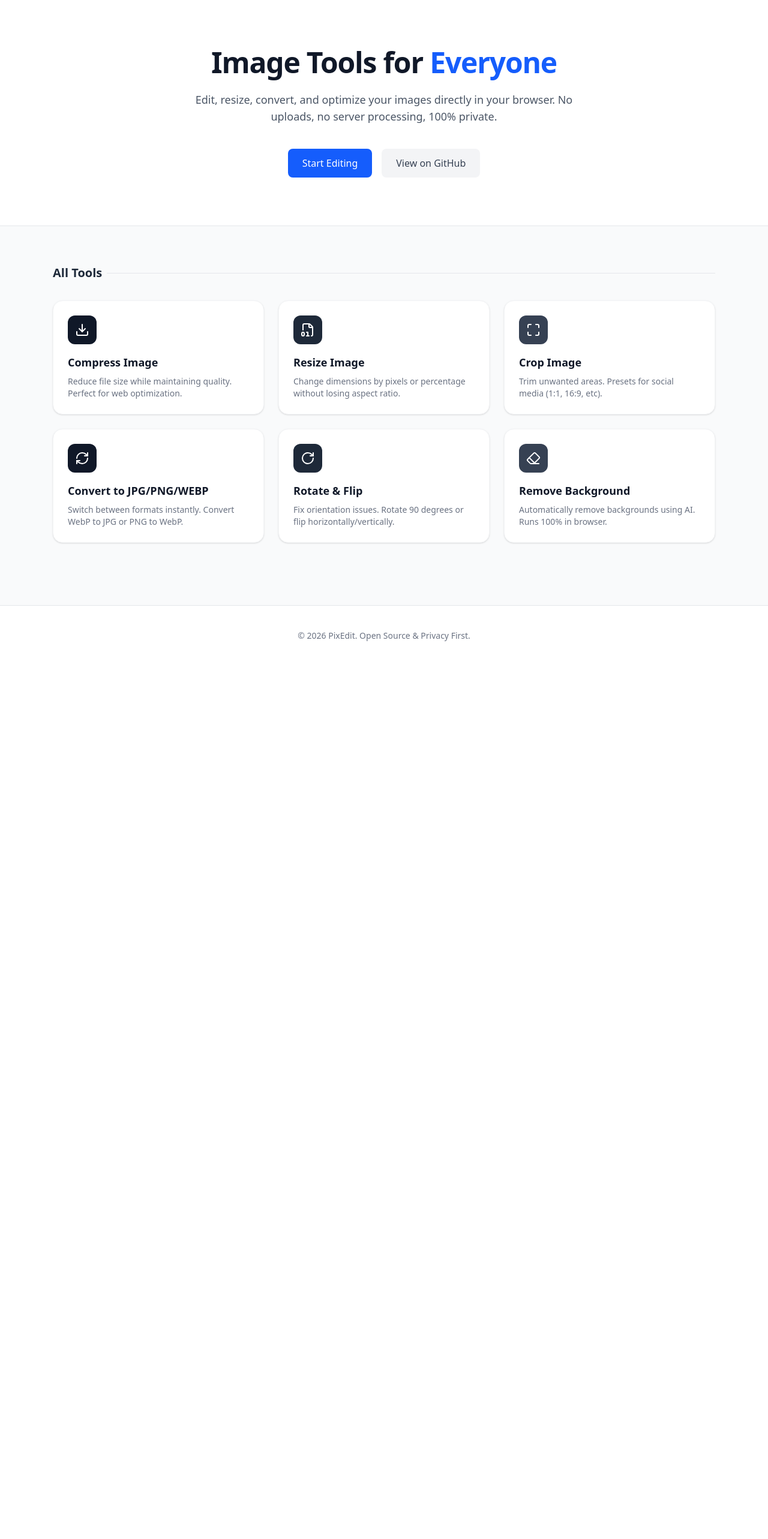
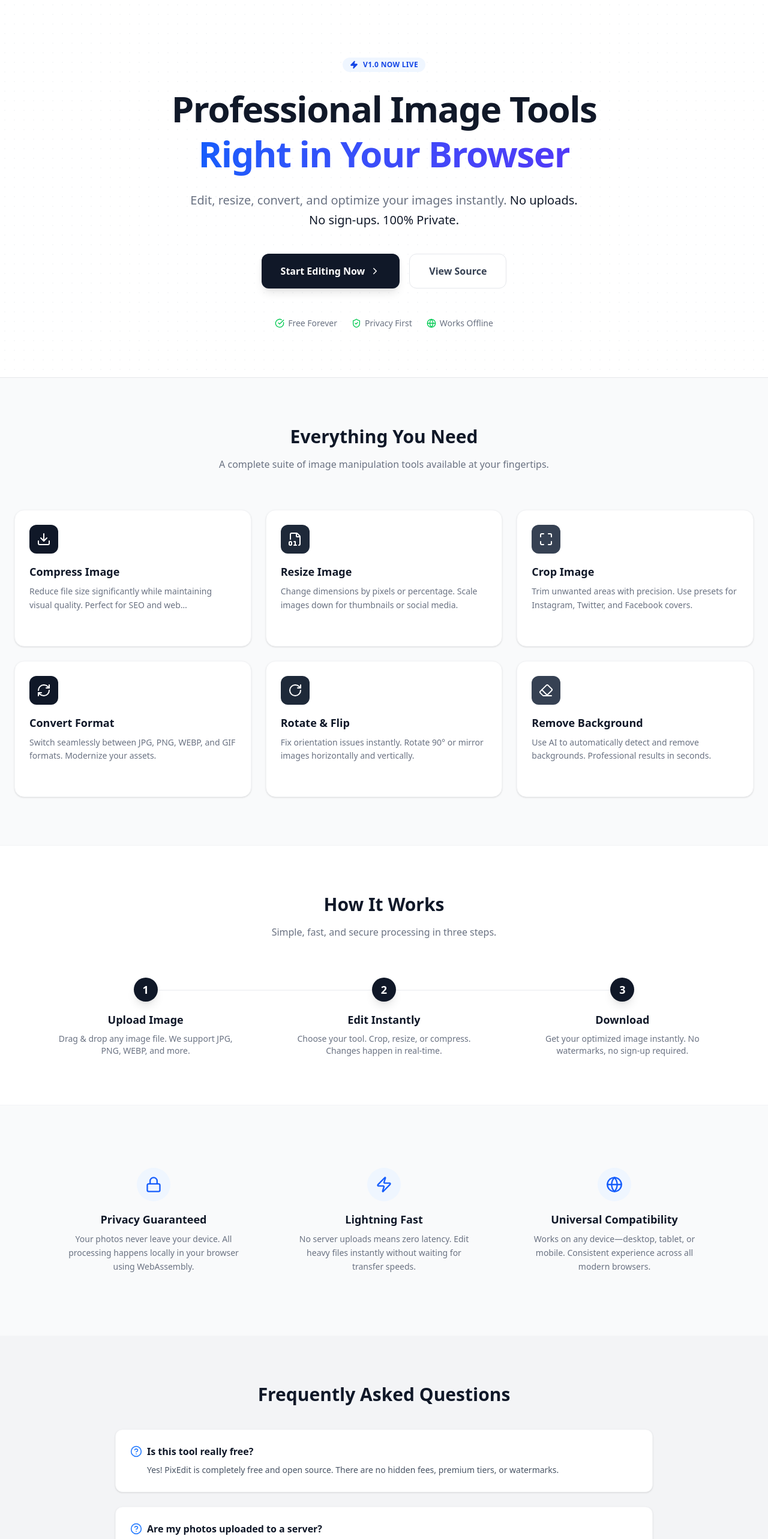
Before and after one commit to dev-techz/image_utility_final, a React (Vite) app in the folder client/: page / in a window 1280 px wide. Shown: the top 2566 px of the page at 60% size. Before the commit the page ends 1110 px from the top, so only its background shows below. Built offline with nearby package versions, Linux system fonts and the light colour scheme.

Commit message:
feat: overhaul homepage with hero, features, and FAQ sections

```diff
--- a/client/src/pages/Home.jsx
+++ b/client/src/pages/Home.jsx
@@ -1,44 +1,97 @@
 import React from 'react';
 import { Link } from 'react-router-dom';
-import { Maximize, RotateCw, FileDigit, Eraser, Download, RefreshCw, Scissors, Image as ImageIcon } from 'lucide-react';
+import {
+  Maximize, RotateCw, FileDigit, Eraser, Download, RefreshCw,
+  ShieldCheck, Zap, Lock, Globe, CheckCircle, HelpCircle, ChevronRight
+} from 'lucide-react';
 
 const ToolCard = ({ to, icon: Icon, title, desc, color }) => (
   <Link to={to} className="group relative block p-6 bg-white border border-gray-100 rounded-2xl shadow-sm hover:shadow-md transition-all hover:-translate-y-1">
-    <div className={`w-12 h-12 rounded-xl flex items-center justify-center mb-4 ${color}`}>
-      <Icon className="w-6 h-6 text-white" />
+    <div className={`w-12 h-12 rounded-xl flex items-center justify-center mb-4 ${color} text-white transition-transform group-hover:scale-110`}>
+      <Icon className="w-6 h-6" />
     </div>
     <h3 className="text-lg font-bold text-gray-900 group-hover:text-blue-600 transition-colors">{title}</h3>
-    <p className="text-sm text-gray-500 mt-2 line-clamp-2">{desc}</p>
+    <p className="text-sm text-gray-500 mt-2 line-clamp-2 leading-relaxed">{desc}</p>
+    <div className="mt-4 flex items-center text-xs font-semibold text-blue-600 opacity-0 group-hover:opacity-100 transition-opacity">
+      Launch Tool <ChevronRight size={14} className="ml-1" />
+    </div>
   </Link>
+);
+
+const Feature = ({ icon: Icon, title, desc }) => (
+  <div className="flex flex-col items-center text-center p-6">
+    <div className="w-14 h-14 bg-blue-50 text-blue-600 rounded-full flex items-center justify-center mb-4">
+      <Icon size={28} />
+    </div>
+    <h3 className="text-lg font-bold text-gray-900 mb-2">{title}</h3>
+    <p className="text-gray-500 leading-relaxed text-sm">{desc}</p>
+  </div>
+);
+
+const Step = ({ number, title, desc }) => (
+  <div className="relative flex flex-col items-center text-center max-w-xs mx-auto">
+    <div className="w-10 h-10 bg-gray-900 text-white rounded-full flex items-center justify-center font-bold text-lg mb-4 shadow-lg z-10">
+      {number}
+    </div>
+    <h3 className="text-lg font-bold text-gray-900 mb-2">{title}</h3>
+    <p className="text-gray-500 text-sm">{desc}</p>
+  </div>
+);
+
+const FAQ = ({ question, answer }) => (
+  <div className="bg-white p-6 rounded-xl border border-gray-100 shadow-sm">
+    <h4 className="font-bold text-gray-900 mb-2 flex items-start gap-2">
+      <HelpCircle className="w-5 h-5 text-blue-500 shrink-0 mt-0.5" />
+      {question}
+    </h4>
+    <p className="text-gray-600 text-sm leading-relaxed ml-7">{answer}</p>
+  </div>
 );
 
 const Home = () => {
   return (
     <div className="min-h-screen bg-gray-50 font-sans">
-      {/* Hero */}
-      <div className="bg-white border-b border-gray-200 py-20 px-6 text-center">
-        <h1 className="text-4xl md:text-5xl font-extrabold text-gray-900 mb-6 tracking-tight">
-          Image Tools for <span className="text-blue-600">Everyone</span>
-        </h1>
-        <p className="text-lg text-gray-600 max-w-2xl mx-auto mb-10">
-          Edit, resize, convert, and optimize your images directly in your browser.
-          No uploads, no server processing, 100% private.
-        </p>
-        <div className="flex justify-center gap-4">
-          <Link to="/compress" className="bg-blue-600 text-white px-6 py-3 rounded-lg font-medium hover:bg-blue-700 transition-colors">
-            Start Editing
-          </Link>
-          <a href="https://github.com/dev-techz/image-utility-app" target="_blank" className="bg-gray-100 text-gray-700 px-6 py-3 rounded-lg font-medium hover:bg-gray-200 transition-colors">
-            View on GitHub
-          </a>
+
+      {/* Hero Section */}
+      <section className="bg-white border-b border-gray-200 pt-24 pb-20 px-6 text-center relative overflow-hidden">
+        <div className="absolute top-0 left-0 w-full h-full bg-[radial-gradient(#e5e7eb_1px,transparent_1px)] [background-size:16px_16px] opacity-30 pointer-events-none"></div>
+
+        <div className="max-w-4xl mx-auto relative z-10">
+          <div className="inline-flex items-center gap-2 bg-blue-50 text-blue-700 px-3 py-1 rounded-full text-xs font-bold uppercase tracking-wide mb-6">
+            <Zap size={14} fill="currentColor" /> v1.0 Now Live
+          </div>
+          <h1 className="text-5xl md:text-6xl font-extrabold text-gray-900 mb-6 tracking-tight leading-tight">
+            Professional Image Tools <br/>
+            <span className="text-transparent bg-clip-text bg-gradient-to-r from-blue-600 to-indigo-600">
+              Right in Your Browser
+            </span>
+          </h1>
+          <p className="text-xl text-gray-500 max-w-2xl mx-auto mb-10 leading-relaxed">
+            Edit, resize, convert, and optimize your images instantly.
+            <span className="text-gray-900 font-medium"> No uploads. No sign-ups. 100% Private.</span>
+          </p>
+          <div className="flex flex-col sm:flex-row justify-center gap-4">
+            <Link to="/compress" className="bg-gray-900 text-white px-8 py-4 rounded-xl font-bold hover:bg-gray-800 transition-all shadow-lg hover:shadow-xl hover:-translate-y-1 flex items-center justify-center gap-2">
+              Start Editing Now <ChevronRight size={18} />
+            </Link>
+            <a href="https://github.com/dev-techz/image-utility-app" target="_blank" className="bg-white text-gray-700 border border-gray-200 px-8 py-4 rounded-xl font-bold hover:bg-gray-50 hover:border-gray-300 transition-all flex items-center justify-center gap-2">
+              View Source
+            </a>
+          </div>
+
+          <div className="mt-12 flex items-center justify-center gap-6 text-sm text-gray-500 font-medium">
+            <span className="flex items-center gap-1.5"><CheckCircle size={16} className="text-green-500"/> Free Forever</span>
+            <span className="flex items-center gap-1.5"><ShieldCheck size={16} className="text-green-500"/> Privacy First</span>
+            <span className="flex items-center gap-1.5"><Globe size={16} className="text-green-500"/> Works Offline</span>
+          </div>
         </div>
-      </div>
+      </section>
 
       {/* Tools Grid */}
-      <main className="max-w-6xl mx-auto px-6 py-16">
-        <div className="flex items-center gap-2 mb-8">
-            <h2 className="text-xl font-bold text-gray-800">All Tools</h2>
-            <div className="h-px flex-1 bg-gray-200"></div>
+      <section className="py-20 px-6 max-w-7xl mx-auto">
+        <div className="text-center mb-16">
+          <h2 className="text-3xl font-bold text-gray-900 mb-4">Everything You Need</h2>
+          <p className="text-gray-500 max-w-xl mx-auto">A complete suite of image manipulation tools available at your fingertips.</p>
         </div>
 
         <div className="grid grid-cols-1 sm:grid-cols-2 lg:grid-cols-3 gap-6">
@@ -47,49 +100,128 @@ const Home = () => {
             icon={Download}
             color="bg-gray-900"
             title="Compress Image"
-            desc="Reduce file size while maintaining quality. Perfect for web optimization."
+            desc="Reduce file size significantly while maintaining visual quality. Perfect for SEO and web performance."
           />
           <ToolCard
             to="/resize"
             icon={FileDigit}
             color="bg-gray-800"
             title="Resize Image"
-            desc="Change dimensions by pixels or percentage without losing aspect ratio."
+            desc="Change dimensions by pixels or percentage. Scale images down for thumbnails or social media."
           />
           <ToolCard
             to="/crop"
             icon={Maximize}
             color="bg-gray-700"
             title="Crop Image"
-            desc="Trim unwanted areas. Presets for social media (1:1, 16:9, etc)."
+            desc="Trim unwanted areas with precision. Use presets for Instagram, Twitter, and Facebook covers."
           />
           <ToolCard
             to="/convert"
             icon={RefreshCw}
             color="bg-gray-900"
-            title="Convert to JPG/PNG/WEBP"
-            desc="Switch between formats instantly. Convert WebP to JPG or PNG to WebP."
+            title="Convert Format"
+            desc="Switch seamlessly between JPG, PNG, WEBP, and GIF formats. Modernize your assets."
           />
           <ToolCard
             to="/rotate"
             icon={RotateCw}
             color="bg-gray-800"
             title="Rotate & Flip"
-            desc="Fix orientation issues. Rotate 90 degrees or flip horizontally/vertically."
+            desc="Fix orientation issues instantly. Rotate 90° or mirror images horizontally and vertically."
           />
           <ToolCard
             to="/remove-bg"
             icon={Eraser}
             color="bg-gray-700"
             title="Remove Background"
-            desc="Automatically remove backgrounds using AI. Runs 100% in browser."
+            desc="Use AI to automatically detect and remove backgrounds. Professional results in seconds."
           />
         </div>
-      </main>
+      </section>
 
-      <footer className="bg-white border-t border-gray-200 py-10 mt-10">
-        <div className="max-w-6xl mx-auto px-6 text-center text-gray-500 text-sm">
-            <p>&copy; {new Date().getFullYear()} PixEdit. Open Source & Privacy First.</p>
+      {/* How It Works */}
+      <section className="bg-white border-y border-gray-100 py-20 px-6">
+        <div className="max-w-6xl mx-auto">
+           <div className="text-center mb-16">
+            <h2 className="text-3xl font-bold text-gray-900 mb-4">How It Works</h2>
+            <p className="text-gray-500">Simple, fast, and secure processing in three steps.</p>
+          </div>
+
+          <div className="grid grid-cols-1 md:grid-cols-3 gap-10 relative">
+            {/* Connecting Line (Desktop) */}
+            <div className="hidden md:block absolute top-5 left-[16%] right-[16%] h-0.5 bg-gray-100 -z-0"></div>
+
+            <Step number="1" title="Upload Image" desc="Drag & drop any image file. We support JPG, PNG, WEBP, and more." />
+            <Step number="2" title="Edit Instantly" desc="Choose your tool. Crop, resize, or compress. Changes happen in real-time." />
+            <Step number="3" title="Download" desc="Get your optimized image instantly. No watermarks, no sign-up required." />
+          </div>
+        </div>
+      </section>
+
+      {/* Features / Why Us */}
+      <section className="py-20 px-6 max-w-6xl mx-auto">
+        <div className="grid grid-cols-1 md:grid-cols-3 gap-12">
+          <Feature
+            icon={Lock}
+            title="Privacy Guaranteed"
+            desc="Your photos never leave your device. All processing happens locally in your browser using WebAssembly."
+          />
+          <Feature
+            icon={Zap}
+            title="Lightning Fast"
+            desc="No server uploads means zero latency. Edit heavy files instantly without waiting for transfer speeds."
+          />
+          <Feature
+            icon={Globe}
+            title="Universal Compatibility"
+            desc="Works on any device—desktop, tablet, or mobile. Consistent experience across all modern browsers."
+          />
+        </div>
+      </section>
+
+      {/* FAQ */}
+      <section className="bg-gray-100 py-20 px-6">
+        <div className="max-w-4xl mx-auto">
+          <h2 className="text-3xl font-bold text-gray-900 mb-10 text-center">Frequently Asked Questions</h2>
+          <div className="grid gap-6">
+            <FAQ
+              question="Is this tool really free?"
+              answer="Yes! PixEdit is completely free and open source. There are no hidden fees, premium tiers, or watermarks."
+            />
+            <FAQ
+              question="Are my photos uploaded to a server?"
+              answer="No. We use client-side technology (Canvas & WebAssembly) to process images directly on your device. Your data stays with you."
+            />
+            <FAQ
+              question="What formats do you support?"
+              answer="We currently support JPEG, PNG, WEBP, and GIF for input. You can convert between these formats easily."
+            />
+             <FAQ
+              question="Can I use this on my phone?"
+              answer="Absolutely. The interface is fully responsive and touch-friendly for iOS and Android devices."
+            />
+          </div>
+        </div>
+      </section>
+
+      {/* Footer */}
+      <footer className="bg-gray-900 text-gray-400 py-12 px-6 border-t border-gray-800">
+        <div className="max-w-6xl mx-auto flex flex-col md:flex-row justify-between items-center gap-6">
+          <div className="text-center md:text-left">
+            <h3 className="text-white text-xl font-bold mb-2">PixEdit</h3>
+            <p className="text-sm max-w-xs">The privacy-first image editor for the modern web.</p>
+          </div>
+
+          <div className="flex gap-8 text-sm font-medium">
+             <Link to="/compress" className="hover:text-white transition-colors">Compress</Link>
+             <Link to="/crop" className="hover:text-white transition-colors">Crop</Link>
+             <Link to="/resize" className="hover:text-white transition-colors">Resize</Link>
+             <a href="https://github.com/dev-techz/image-utility-app" target="_blank" className="hover:text-white transition-colors">GitHub</a>
+          </div>
+        </div>
+        <div className="border-t border-gray-800 mt-10 pt-6 text-center text-xs text-gray-600">
+           &copy; {new Date().getFullYear()} PixEdit. Released under MIT License.
         </div>
       </footer>
     </div>
```
